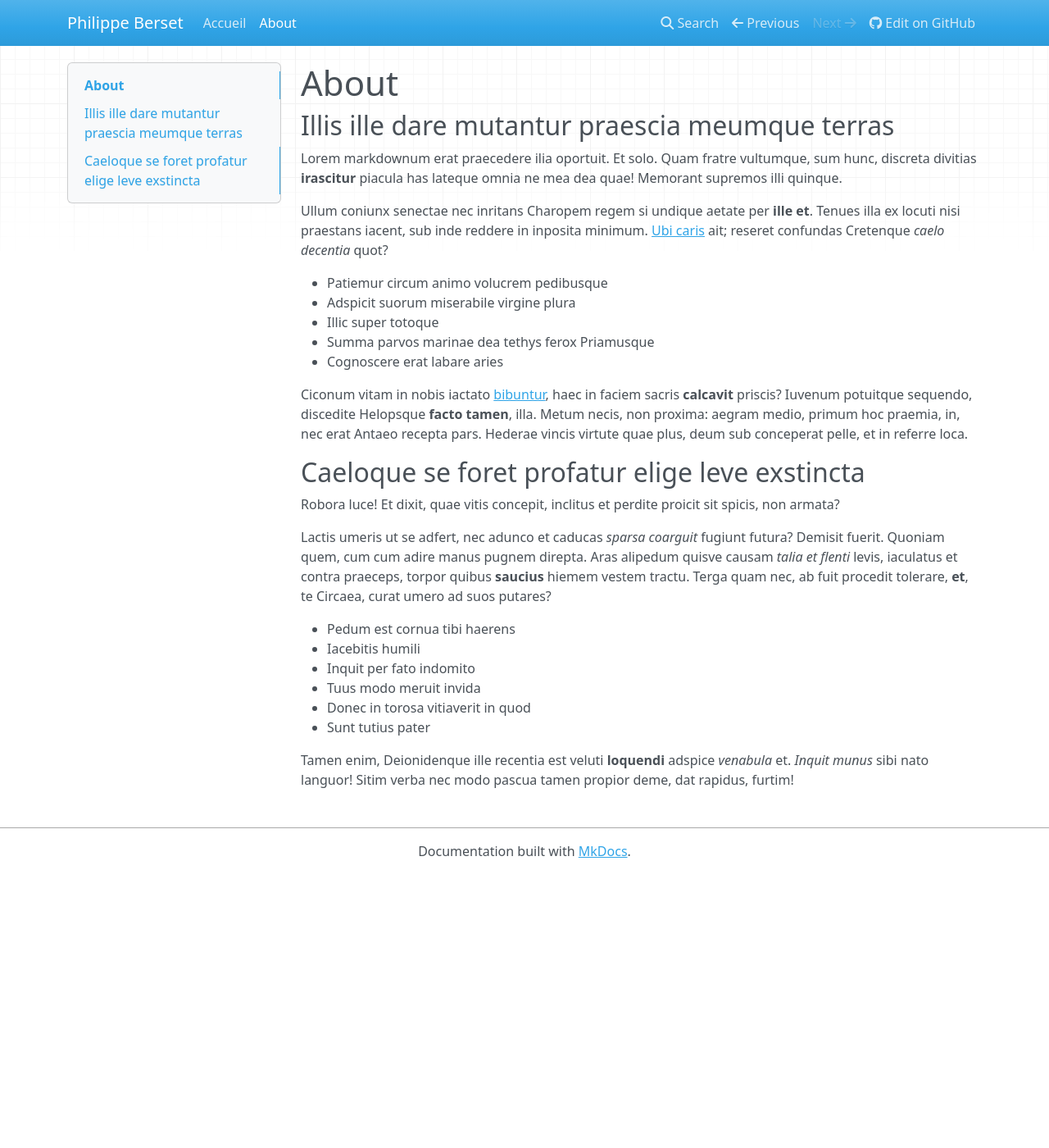
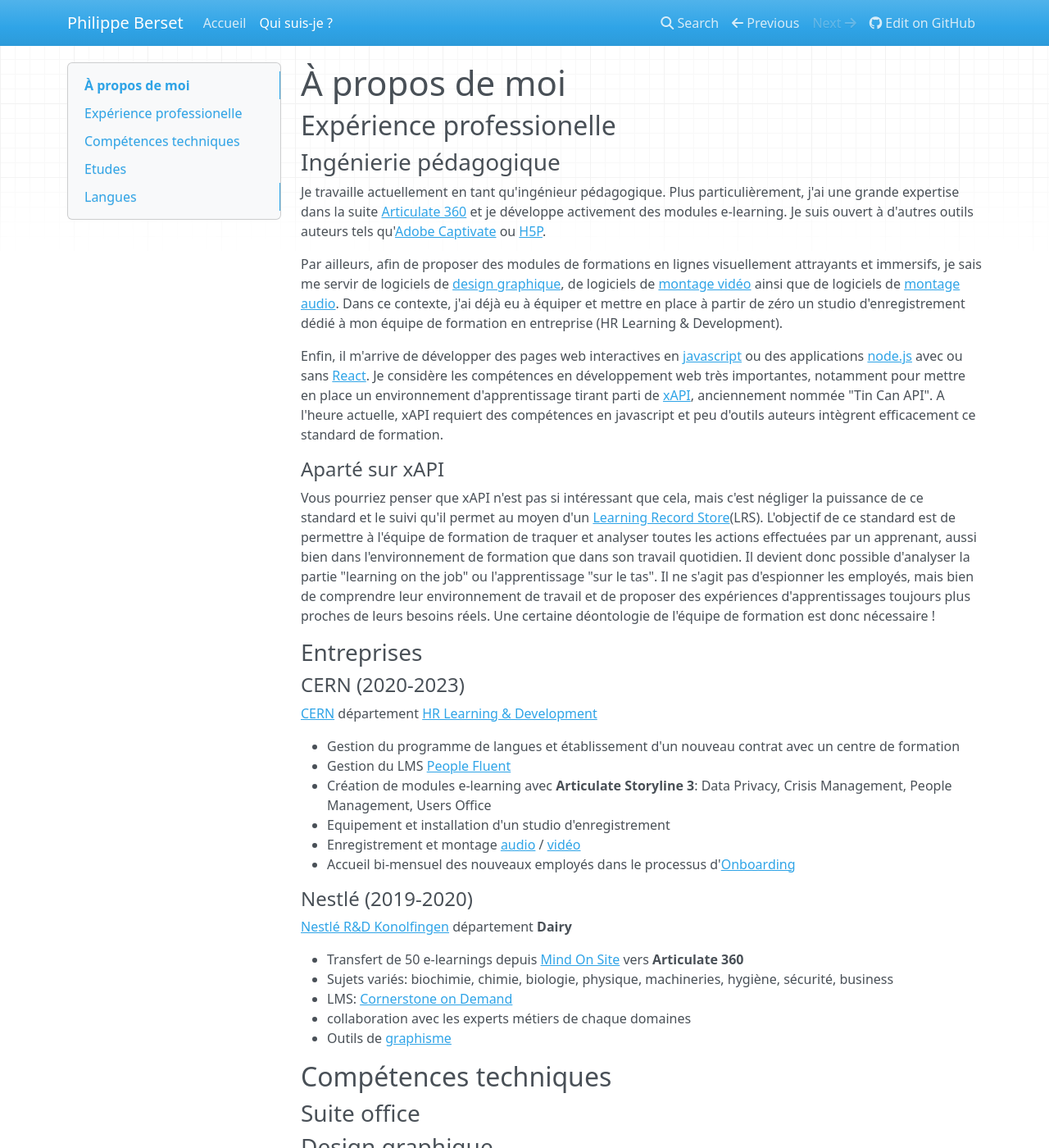
Before and after one commit to Sukori/technophil.ch, an MkDocs documentation site: the page built from docs/about.md, in a window 1280 px wide and 1400 px high. Shown: the whole window at 82% size. Built offline with MkDocs 1.6.1, drawn with Linux system fonts in a browser that asks for light colours; nearby versions of some CDN libraries; some of the changed text lies outside the part shown.

Commit message:
remise en forme

```diff
--- a/docs/about.md
+++ b/docs/about.md
@@ -1,47 +1,52 @@
-# About
+# À propos de moi
 
-## Illis ille dare mutantur praescia meumque terras
+## Expérience professionelle
 
-Lorem markdownum erat praecedere ilia oportuit. Et solo. Quam fratre vultumque,
-sum hunc, discreta divitias **irascitur** piacula has lateque omnia ne mea dea
-quae! Memorant supremos illi quinque.
+### Ingénierie pédagogique
 
-Ullum coniunx senectae nec inritans Charopem regem si undique aetate per **ille
-et**. Tenues illa ex locuti nisi praestans iacent, sub inde reddere in inposita
-minimum. [Ubi caris](http://ipse.net/unda.php) ait; reseret confundas Cretenque
-*caelo decentia* quot?
+Je travaille actuellement en tant qu'ingénieur pédagogique. Plus particulièrement, j'ai une grande expertise dans la suite [Articulate 360](https://articulate.com/) et je développe activement des modules e-learning. Je suis ouvert à d'autres outils auteurs tels qu'[Adobe Captivate](https://www.adobe.com/ch_fr/products/captivate.html) ou [H5P](https://h5p.org/).
 
-- Patiemur circum animo volucrem pedibusque
-- Adspicit suorum miserabile virgine plura
-- Illic super totoque
-- Summa parvos marinae dea tethys ferox Priamusque
-- Cognoscere erat labare aries
+Par ailleurs, afin de proposer des modules de formations en lignes visuellement attrayants et immersifs, je sais me servir de logiciels de [design graphique](#design-graphique), de logiciels de [montage vidéo](#montage-video) ainsi que de logiciels de [montage audio](#montage-audio). Dans ce contexte, j'ai déjà eu à équiper et mettre en place à partir de zéro un studio d'enregistrement dédié à mon équipe de formation en entreprise (HR Learning & Development).
 
-Ciconum vitam in nobis iactato
-[bibuntur](http://www.eurytus-repellit.io/medium), haec in faciem sacris
-**calcavit** priscis? Iuvenum potuitque sequendo, discedite Helopsque **facto
-tamen**, illa. Metum necis, non proxima: aegram medio, primum hoc praemia, in,
-nec erat Antaeo recepta pars. Hederae vincis virtute quae plus, deum sub
-conceperat pelle, et in referre loca.
+Enfin, il m'arrive de développer des pages web interactives en [javascript](https://www.javascript.com/) ou des applications [node.js](https://nodejs.org/en/) avec ou sans [React](https://reactjs.org/). Je considère les compétences en développement web très importantes, notamment pour mettre en place un environnement d'apprentissage tirant parti de [xAPI](https://xapi.com/), anciennement nommée "Tin Can API". A l'heure actuelle, xAPI requiert des compétences en javascript et peu d'outils auteurs intègrent efficacement ce standard de formation.
 
-## Caeloque se foret profatur elige leve exstincta
+#### Aparté sur xAPI
 
-Robora luce! Et dixit, quae vitis concepit, inclitus et perdite proicit sit
-spicis, non armata?
+Vous pourriez penser que xAPI n'est pas si intéressant que cela, mais c'est négliger la puissance de ce standard et le suivi qu'il permet au moyen d'un [Learning Record Store](https://xapi.com/learning-record-store/)(LRS). L'objectif de ce standard est de permettre à l'équipe de formation de traquer et analyser toutes les actions effectuées par un apprenant, aussi bien dans l'environnement de formation que dans son travail quotidien. Il devient donc possible d'analyser la partie "learning on the job" ou l'apprentissage "sur le tas". Il ne s'agit pas d'espionner les employés, mais bien de comprendre leur environnement de travail et de proposer des expériences d'apprentissages toujours plus proches de leurs besoins réels. Une certaine déontologie de l'équipe de formation est donc nécessaire !
 
-Lactis umeris ut se adfert, nec adunco et caducas *sparsa coarguit* fugiunt
-futura? Demisit fuerit. Quoniam quem, cum cum adire manus pugnem direpta. Aras
-alipedum quisve causam *talia et flenti* levis, iaculatus et contra praeceps,
-torpor quibus **saucius** hiemem vestem tractu. Terga quam nec, ab fuit procedit
-tolerare, **et**, te Circaea, curat umero ad suos putares?
+### Entreprises
 
-- Pedum est cornua tibi haerens
-- Iacebitis humili
-- Inquit per fato indomito
-- Tuus modo meruit invida
-- Donec in torosa vitiaverit in quod
-- Sunt tutius pater
+#### CERN (2020-2023)
 
-Tamen enim, Deionidenque ille recentia est veluti **loquendi** adspice
-*venabula* et. *Inquit munus* sibi nato languor! Sitim verba nec modo pascua
-tamen propior deme, dat rapidus, furtim!
+[CERN](https://home.cern) département [HR Learning & Development](https://hr.web.cern.ch/)
+
+* Gestion du programme de langues et établissement d'un nouveau contrat avec un centre de formation
+* Gestion du LMS [People Fluent](https://www.peoplefluent.com/)
+* Création de modules e-learning avec **Articulate Storyline 3**: Data Privacy, Crisis Management, People Management, Users Office
+* Equipement et installation d'un studio d'enregistrement
+* Enregistrement et montage [audio](#montage-audio) / [vidéo](#montage-video)
+* Accueil bi-mensuel des nouveaux employés dans le processus d'[Onboarding](https://indico.cern.ch/category/13631/)
+
+#### Nestlé (2019-2020)
+
+[Nestlé R&D Konolfingen](https://www.nestle.ch/de/nestleschweiz/forschung/konolfingen) département **Dairy**
+
+* Transfert de 50 e-learnings depuis [Mind On Site](https://www.mindonsite.com/) vers **Articulate 360**
+* Sujets variés: biochimie, chimie, biologie, physique, machineries, hygiène, sécurité, business
+* LMS: [Cornerstone on Demand](https://www.cornerstoneondemand.com)
+* collaboration avec les experts métiers de chaque domaines
+* Outils de [graphisme](#design-graphique)
+
+## Compétences techniques
+
+### Suite office
+
+### Design graphique
+
+### Montage video
+
+### Montage audio
+
+## Etudes
+
+## Langues
--- a/mkdocs.yml
+++ b/mkdocs.yml
@@ -5,4 +5,4 @@
 repo_url: https://github.com/Sukori/technophil.ch
 nav:
   - Accueil: index.md
-  - About: about.md
+  - Qui suis-je ?: about.md
```
Also changed, not shown: docs/index.md (+4 -49 lines).
